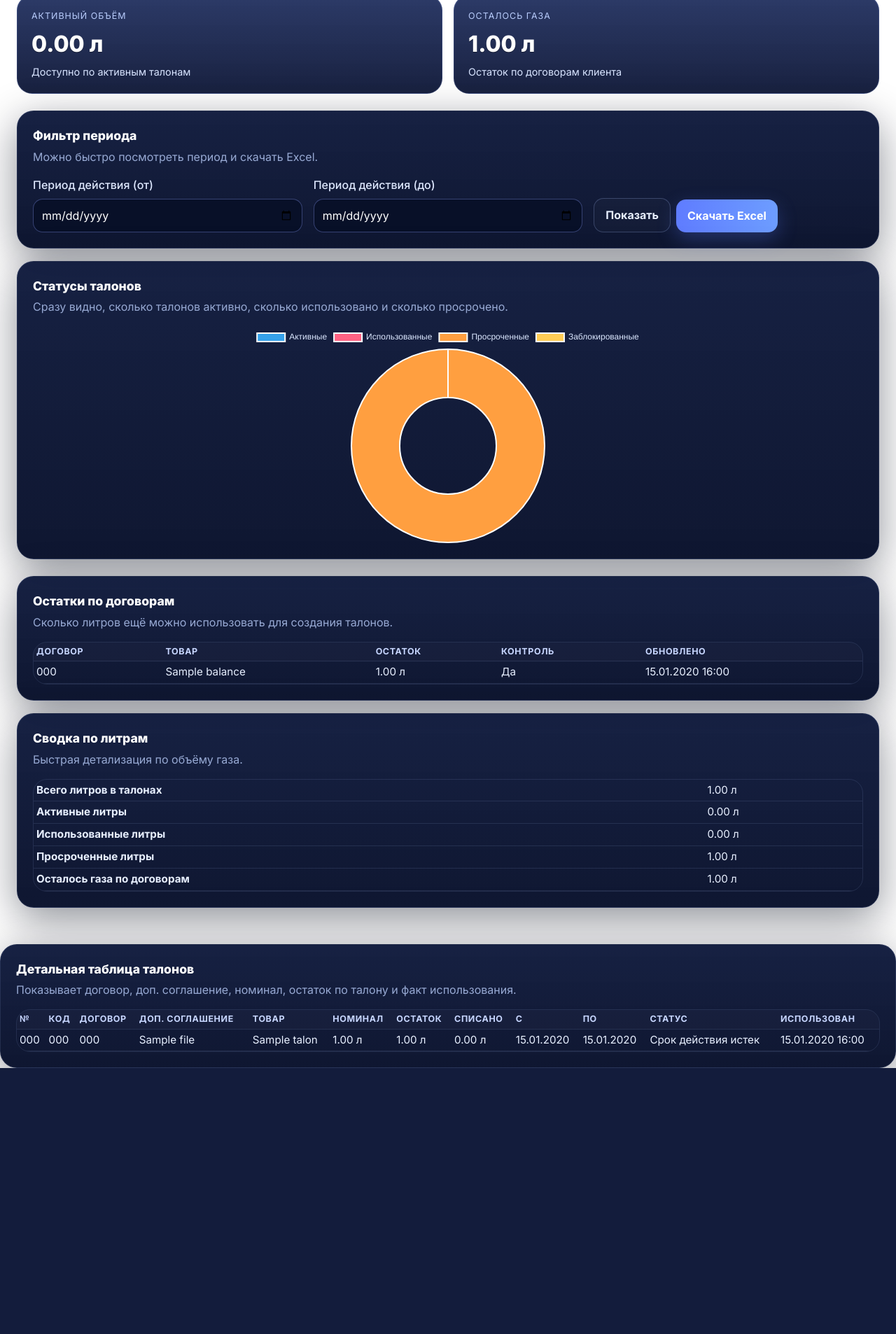
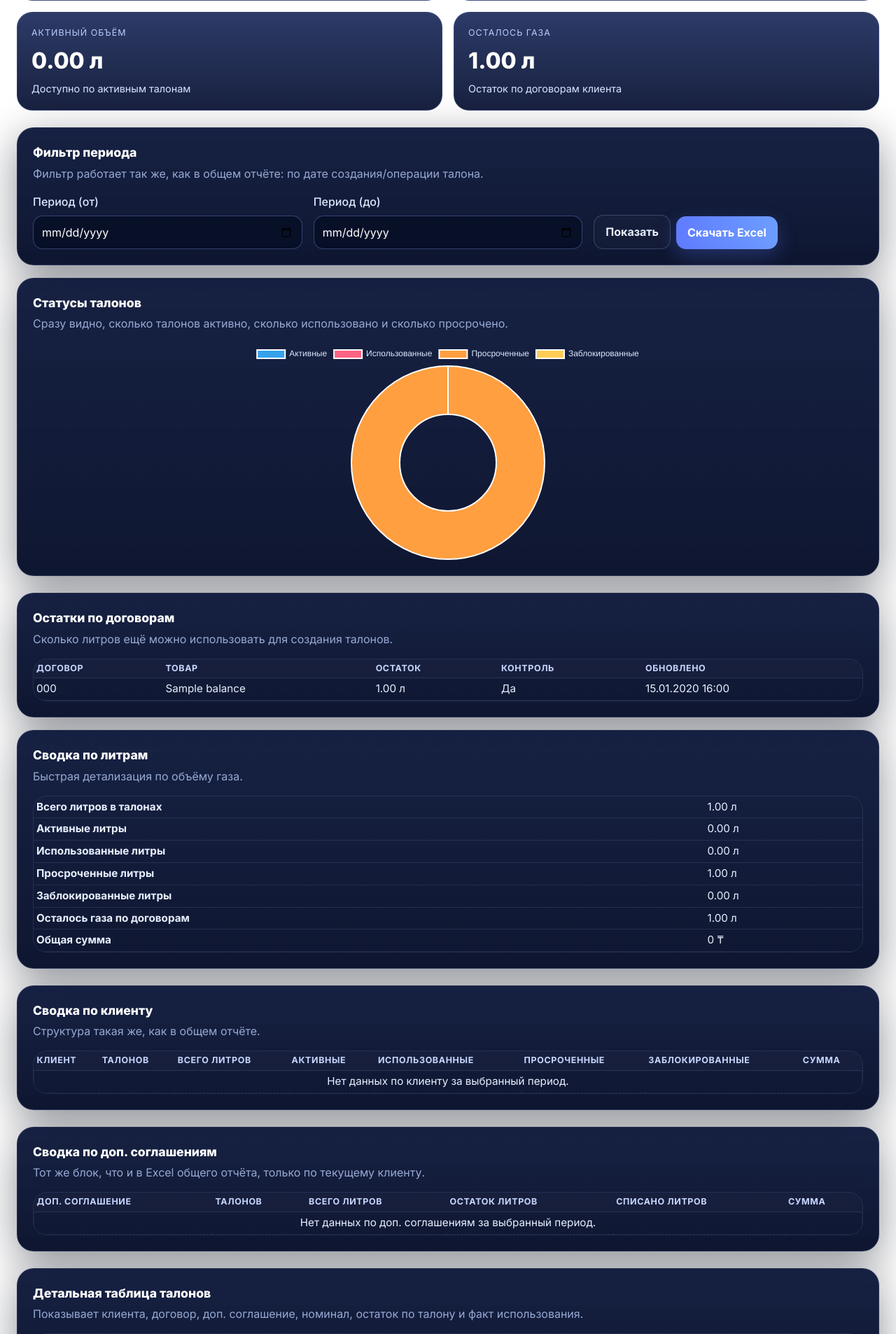
Before and after one commit to saittalon/scanoil-talon, a Flask app: page /clients/1/reports in a window 1280 px wide. Shown: the part 1643-3549 px from the top of the page at 70% size. Before the commit the page ends 3169 px from the top, so only its background shows below. Run offline with Flask 3, Linux system fonts and the light colour scheme; a user stored in the database is signed in; tables that the repository leaves empty hold one stand-in row (values such as "Sample post").

Commit message:
Add files via upload

```diff
--- a/templates/client_reports.html
+++ b/templates/client_reports.html
@@ -1,11 +1,12 @@
 {% extends "base.html" %}
 {% block content %}
 {% include "_client_header.html" %}
+{% set total_cost = total_cost or 0 %}
 
 <div class="page-hero">
   <div class="hero-kicker">Отчёт по клиенту</div>
   <div class="hero-title">Талоны, объём СУГ и статус использования</div>
-  <div class="hero-subtitle">Детальный отчёт по талонам, объёму газа, остаткам по договорам и использованию.</div>
+  <div class="hero-subtitle">Теперь отчёт по одному клиенту выглядит так же, как общий: сверху ключевые цифры, ниже остатки, сводки и полная детализация.</div>
 </div>
 
 <div class="report-stat-grid mb-4">
@@ -22,14 +23,14 @@
 <div class="report-grid mb-4">
   <div class="card card-soft section-card">
     <div class="section-title">Фильтр периода</div>
-    <div class="section-subtitle">Можно быстро посмотреть период и скачать Excel.</div>
+    <div class="section-subtitle">Фильтр работает так же, как в общем отчёте: по дате создания/операции талона.</div>
     <form class="row g-3" method="get" action="{{ url_for('clients.client_reports', client_id=client.id) }}">
       <div class="col-md-4">
-        <label class="form-label">Период действия (от)</label>
+        <label class="form-label">Период (от)</label>
         <input class="form-control" type="date" name="date_from" value="{{ date_from or '' }}">
       </div>
       <div class="col-md-4">
-        <label class="form-label">Период действия (до)</label>
+        <label class="form-label">Период (до)</label>
         <input class="form-control" type="date" name="date_to" value="{{ date_to or '' }}">
       </div>
       <div class="col-md-4 d-flex align-items-end gap-2 flex-wrap">
@@ -49,9 +50,7 @@
   <div class="card card-soft section-card">
     <div class="section-title">Остатки по договорам</div>
     <div class="section-subtitle">Сколько литров ещё можно использовать для создания талонов.</div>
-    <div class="table-shell">
-      <div class="table-responsive">
-        <table class="table table-sm align-middle mb-0">
+    <div class="table-shell"><div class="table-responsive"><table class="table table-sm align-middle mb-0">
       <thead>
         <tr><th>Договор</th><th>Товар</th><th>Остаток</th><th>Контроль</th><th>Обновлено</th></tr>
       </thead>
@@ -62,37 +61,117 @@
           <td>{{ b.product_name }}</td>
           <td>{{ '%.2f'|format(b.liters_left or 0) }} л</td>
           <td>{{ 'Да' if b.balance_control else 'Нет' }}</td>
-              <td>{{ format_kz(b.updated_at) if b.updated_at else '—' }}</td>
+          <td>{{ format_kz(b.updated_at, '%d.%m.%Y %H:%M') if b.updated_at else '—' }}</td>
         </tr>
         {% else %}
         <tr><td colspan="5" class="empty-state">Остатки по договорам ещё не заведены.</td></tr>
         {% endfor %}
       </tbody>
-        </table>
-      </div>
-    </div>
+    </table></div></div>
   </div>
   <div class="card card-soft section-card">
     <div class="section-title">Сводка по литрам</div>
     <div class="section-subtitle">Быстрая детализация по объёму газа.</div>
-    <div class="table-shell">
-      <div class="table-responsive">
-        <table class="table table-sm align-middle mb-0">
+    <div class="table-shell"><div class="table-responsive"><table class="table table-sm align-middle mb-0">
       <tbody>
         <tr><th>Всего литров в талонах</th><td>{{ '%.2f'|format(total_liters) }} л</td></tr>
         <tr><th>Активные литры</th><td>{{ '%.2f'|format(active_liters) }} л</td></tr>
         <tr><th>Использованные литры</th><td>{{ '%.2f'|format(used_liters) }} л</td></tr>
         <tr><th>Просроченные литры</th><td>{{ '%.2f'|format(expired_liters) }} л</td></tr>
+        <tr><th>Заблокированные литры</th><td>{{ '%.2f'|format(blocked_liters) }} л</td></tr>
         <tr><th>Осталось газа по договорам</th><td>{{ '%.2f'|format(balance_liters) }} л</td></tr>
+        <tr><th>Общая сумма</th><td>{{ '%.0f'|format(total_cost) }} ₸</td></tr>
       </tbody>
-        </table>
+    </table></div></div>
   </div>
 </div>
+
+<div class="card card-soft section-card mb-4">
+  <div class="section-title">Сводка по клиенту</div>
+  <div class="section-subtitle">Структура такая же, как в общем отчёте.</div>
+  <div class="table-shell"><div class="table-responsive"><table class="table table-sm align-middle mb-0">
+    <thead>
+      <tr><th>Клиент</th><th>Талонов</th><th>Всего литров</th><th>Активные</th><th>Использованные</th><th>Просроченные</th><th>Заблокированные</th><th>Сумма</th></tr>
+    </thead>
+    <tbody>
+      {% for r in summary_rows %}
+      <tr>
+        <td>{{ r['Клиент'] }}</td>
+        <td>{{ r['Талонов'] }}</td>
+        <td>{{ '%.2f'|format(r['Всего литров']) }} л</td>
+        <td>{{ '%.2f'|format(r['Активные литры']) }} л</td>
+        <td>{{ '%.2f'|format(r['Использованные литры']) }} л</td>
+        <td>{{ '%.2f'|format(r['Просроченные литры']) }} л</td>
+        <td>{{ '%.2f'|format(r['Заблокированные литры']) }} л</td>
+        <td>{{ '%.0f'|format(r['Сумма']) }} ₸</td>
+      </tr>
+      {% else %}
+      <tr><td colspan="8" class="empty-state">Нет данных по клиенту за выбранный период.</td></tr>
+      {% endfor %}
+    </tbody>
+  </table></div></div>
 </div>
+
+<div class="card card-soft section-card mb-4">
+  <div class="section-title">Сводка по доп. соглашениям</div>
+  <div class="section-subtitle">Тот же блок, что и в Excel общего отчёта, только по текущему клиенту.</div>
+  <div class="table-shell"><div class="table-responsive"><table class="table table-sm align-middle mb-0">
+    <thead>
+      <tr><th>Доп. соглашение</th><th>Талонов</th><th>Всего литров</th><th>Остаток литров</th><th>Списано литров</th><th>Сумма</th></tr>
+    </thead>
+    <tbody>
+      {% for r in addendum_rows %}
+      <tr>
+        <td>{{ r['Доп. соглашение'] }}</td>
+        <td>{{ r['Талонов'] }}</td>
+        <td>{{ '%.2f'|format(r['Всего литров']) }} л</td>
+        <td>{{ '%.2f'|format(r['Остаток литров']) }} л</td>
+        <td>{{ '%.2f'|format(r['Списано литров']) }} л</td>
+        <td>{{ '%.0f'|format(r['Сумма']) }} ₸</td>
+      </tr>
+      {% else %}
+      <tr><td colspan="6" class="empty-state">Нет данных по доп. соглашениям за выбранный период.</td></tr>
+      {% endfor %}
+    </tbody>
+  </table></div></div>
 </div>
+
+<div class="card card-soft section-card">
+  <div class="section-title">Детальная таблица талонов</div>
+  <div class="section-subtitle">Показывает клиента, договор, доп. соглашение, номинал, остаток по талону и факт использования.</div>
+  <div class="table-shell"><div class="table-responsive"><table class="table table-sm align-middle mb-0">
+    <thead>
+      <tr>
+        <th>Дата</th><th>Время</th><th>Клиент</th><th>Владелец</th><th>Договор</th><th>Доп. соглашение</th><th>Услуга</th><th>Номинал</th><th>Остаток</th><th>Списано</th><th>Цена</th><th>Стоимость</th><th>АЗС</th><th>Статус</th>
+      </tr>
+    </thead>
+    <tbody>
+      {% for r in rows %}
+      <tr>
+        <td>{{ r['Дата'] }}</td>
+        <td>{{ r['Время'] }}</td>
+        <td>{{ r['Клиент'] }}</td>
+        <td>{{ r['Владелец'] }}</td>
+        <td>{{ r['Договор'] }}</td>
+        <td>{{ r['Доп. соглашение'] }}</td>
+        <td>{{ r['Услуга'] }}</td>
+        <td>{{ '%.2f'|format(r['Количество']) }} л</td>
+        <td>{{ '%.2f'|format(r['Остаток']) }} л</td>
+        <td>{{ '%.2f'|format(r['Списано']) }} л</td>
+        <td>{{ '%.2f'|format(r['Цена']) }}</td>
+        <td><b>{{ '%.2f'|format(r['Стоимость']) }}</b></td>
+        <td>{{ r['АЗС'] }}</td>
+        <td>{{ r['Статус'] }}</td>
+      </tr>
+      {% else %}
+      <tr><td colspan="14" class="empty-state">Нет талонов за выбранный период.</td></tr>
+      {% endfor %}
+    </tbody>
+  </table></div></div>
+
   {% if pagination.pages > 1 %}
   <div class="d-flex justify-content-between align-items-center mt-3 gap-2 flex-wrap">
-    <div class="text-muted small">Показано {{ talons|length }} из {{ pagination.total }} талонов</div>
+    <div class="text-muted small">Показано {{ rows|length }} из {{ pagination.total }} записей</div>
     <div class="d-flex gap-2">
       {% if pagination.has_prev %}
       <a class="btn btn-outline-secondary btn-sm" href="{{ url_for('clients.client_reports', client_id=client.id, date_from=date_from, date_to=date_to, page=pagination.prev_num) }}">← Назад</a>
@@ -106,56 +185,6 @@
   {% endif %}
 </div>
 
-<div class="card card-soft section-card">
-  <div class="section-title">Детальная таблица талонов</div>
-  <div class="section-subtitle">Показывает договор, доп. соглашение, номинал, остаток по талону и факт использования.</div>
-  <div class="table-shell">
-    <div class="table-responsive">
-      <table class="table table-sm align-middle mb-0">
-        <thead>
-          <tr>
-            <th>№</th>
-            <th>Код</th>
-            <th>Договор</th>
-            <th>Доп. соглашение</th>
-            <th>Товар</th>
-            <th>Номинал</th>
-            <th>Остаток</th>
-            <th>Списано</th>
-            <th>С</th>
-            <th>По</th>
-            <th>Статус</th>
-            <th>Использован</th>
-          </tr>
-        </thead>
-        <tbody>
-          {% for t in talons %}
-          {% set status = talon_status_label(t) %}
-          {% set left = 0 if t.effective_state == 'used' else (t.liters or 0) %}
-          {% set spent = (t.liters or 0) - left %}
-          <tr>
-            <td>{{ t.serial_number }}</td>
-            <td>{{ t.code }}</td>
-            <td>{{ t.contract.number if t.contract else '—' }}</td>
-            <td>{{ t.addendum_file.original_name if t.addendum_file else '—' }}</td>
-            <td>{{ t.product_name }}</td>
-            <td>{{ '%.2f'|format(t.liters or 0) }} л</td>
-            <td>{{ '%.2f'|format(left) }} л</td>
-            <td>{{ '%.2f'|format(spent) }} л</td>
-            <td>{{ t.valid_from.strftime('%d.%m.%Y') if t.valid_from else '—' }}</td>
-            <td>{{ t.valid_to.strftime('%d.%m.%Y') if t.valid_to else '—' }}</td>
-            <td>{{ status }}</td>
-            <td>{{ format_kz(t.used_at) if t.used_at else '—' }}</td>
-          </tr>
-          {% else %}
-          <tr><td colspan="12" class="empty-state">Нет талонов за выбранный период.</td></tr>
-          {% endfor %}
-        </tbody>
-      </table>
-    </div>
-  </div>
-</div>
-
 <script>
 const statusCtx = document.getElementById('clientStatusChart');
 if (statusCtx) {
@@ -163,7 +192,7 @@ if (statusCtx) {
     type: 'doughnut',
     data: {
       labels: ['Активные', 'Использованные', 'Просроченные', 'Заблокированные'],
-      datasets: [{ data: [{{ active_count }}, {{ used_count }}, {{ expired_count }}, {{ blocked_count }}] }]
+      datasets: [{ data: [{{ active_liters }}, {{ used_liters }}, {{ expired_liters }}, {{ blocked_liters }}] }]
     },
     options: {
       maintainAspectRatio: false,
```
Lines whose indentation alone changed are shown as unchanged.
